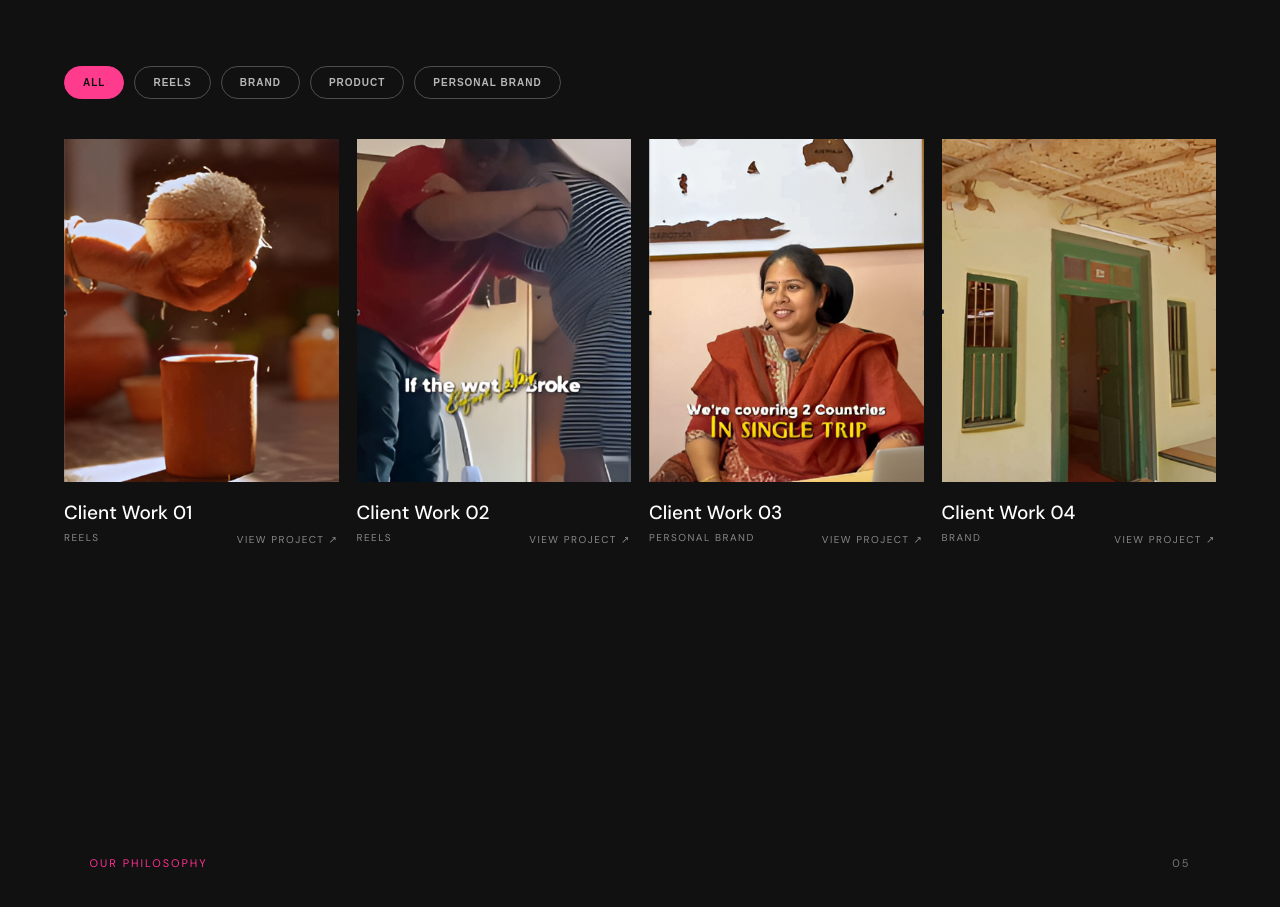
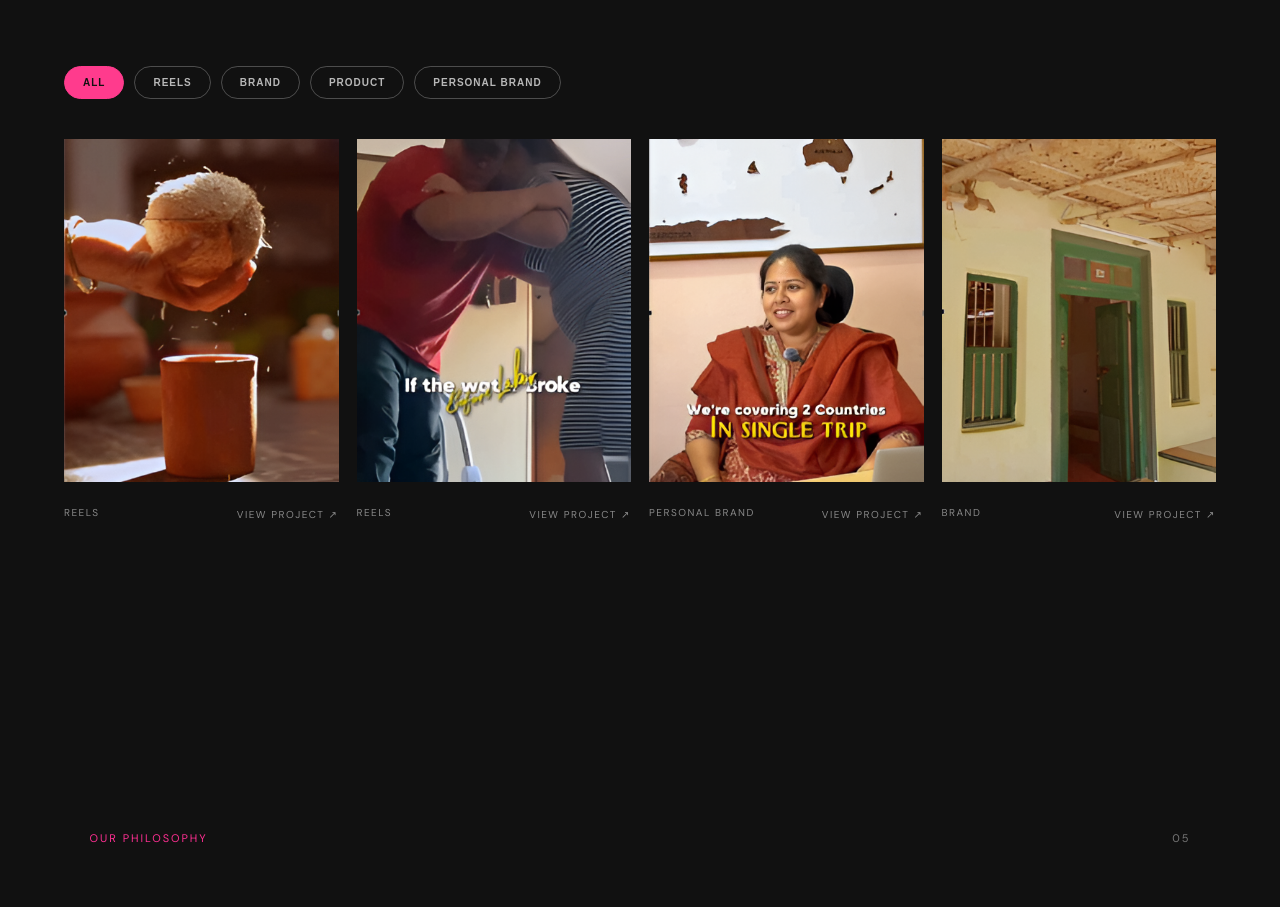
Before and after one commit to cadbury111/in-frame-medias, a React (Vite) app: page / in a window 1280 px wide. Shown: the part 2600-3507 px from the top of the page. Built offline with nearby package versions, Linux system fonts and the light colour scheme; a web font is replaced by a local one.

Commit message:
Remove client work titles

```diff
--- a/src/components/Portfolio.jsx
+++ b/src/components/Portfolio.jsx
@@ -2,31 +2,27 @@ function Portfolio() {
   const projects = [
     {
       id: "01",
-      title: "Client Work 01",
       category: "REELS",
       image: "/images/client-01.jpg",
-      link: "https://www.instagram.com/reel/DTcqb0Ak5tf/",
+      link: "https://www.instagram.com/reel/DTcqb0Ak5tf/?utm_source=ig_web_copy_link&igsh=NTc4MTIwNjQ2YQ==",
     },
     {
       id: "02",
-      title: "Client Work 02",
       category: "REELS",
       image: "/images/client-02.jpg",
-      link: "https://www.instagram.com/reel/DVc5MdnkUw8/",
+      link: "https://www.instagram.com/reel/DVc5MdnkUw8/?utm_source=ig_web_copy_link&igsh=NTc4MTIwNjQ2YQ==",
     },
     {
       id: "03",
-      title: "Client Work 03",
       category: "PERSONAL BRAND",
       image: "/images/client-03.jpg",
-      link: "https://www.instagram.com/reel/DV0uPbRASHF/",
+      link: "https://www.instagram.com/reel/DV0uPbRASHF/?utm_source=ig_web_copy_link&igsh=NTc4MTIwNjQ2YQ==",
     },
     {
       id: "04",
-      title: "Client Work 04",
       category: "BRAND",
       image: "/images/client-04.jpg",
-      link: "https://www.instagram.com/reel/DTaPLnYk9DQ/",
+      link: "https://www.instagram.com/reel/DTaPLnYk9DQ/?utm_source=ig_web_copy_link&igsh=NTc4MTIwNjQ2YQ==",
     },
   ];
 
@@ -71,8 +67,13 @@ function Portfolio() {
           <article
             className="portfolio-card"
             key={project.id}
-            onClick={() => window.open(project.link, "_blank")}
-            style={{ cursor: "pointer" }}
+          >
+
+            <a
+              href={project.link}
+              target="_blank"
+              rel="noopener noreferrer"
+              className="portfolio-link"
             >
 
               <div className="portfolio-media">
@@ -99,8 +100,9 @@ function Portfolio() {
               <div className="portfolio-info">
 
                 <div>
-                <h3>{project.title}</h3>
-                <span>{project.category}</span>
+                  <span className="portfolio-category">
+                    {project.category}
+                  </span>
                 </div>
 
                 <span className="portfolio-view">
@@ -108,6 +110,8 @@ function Portfolio() {
                 </span>
 
               </div>
+
+            </a>
 
           </article>
         ))}
```
Lines whose indentation alone changed are shown as unchanged.
